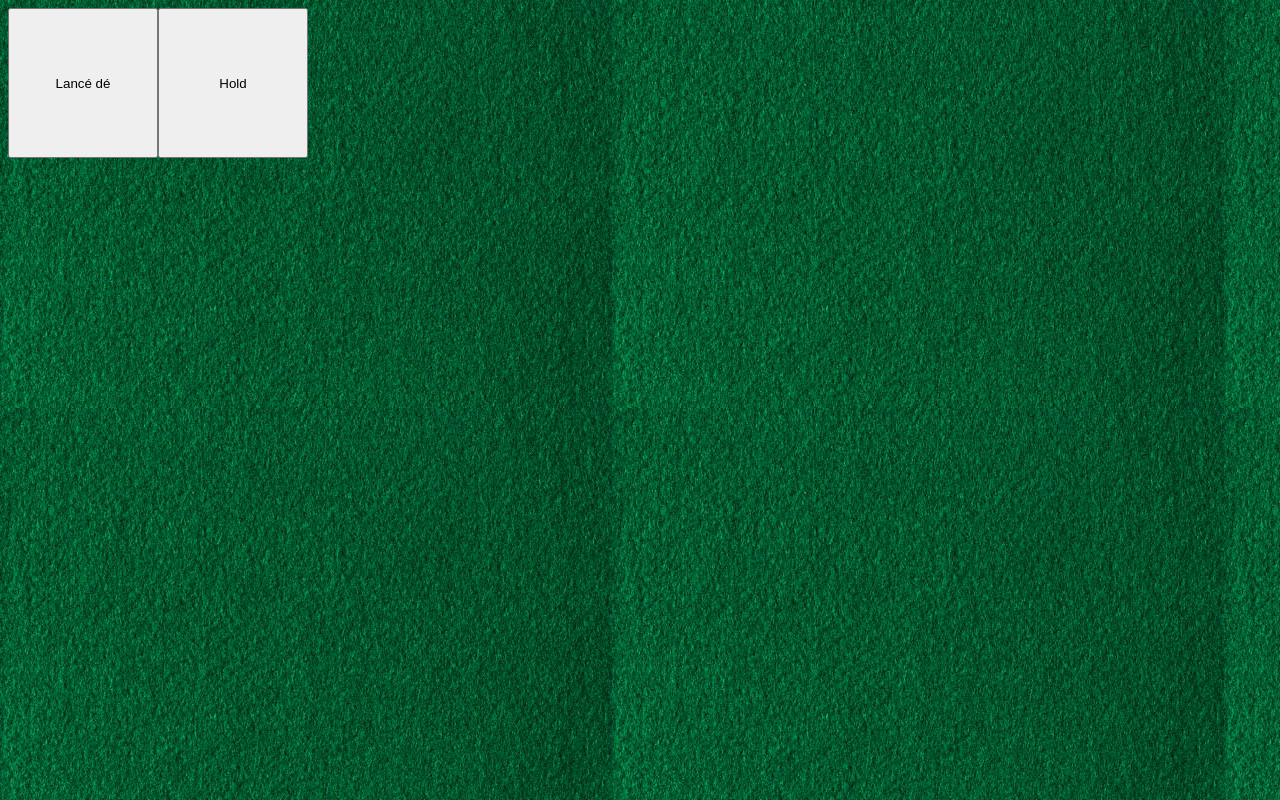
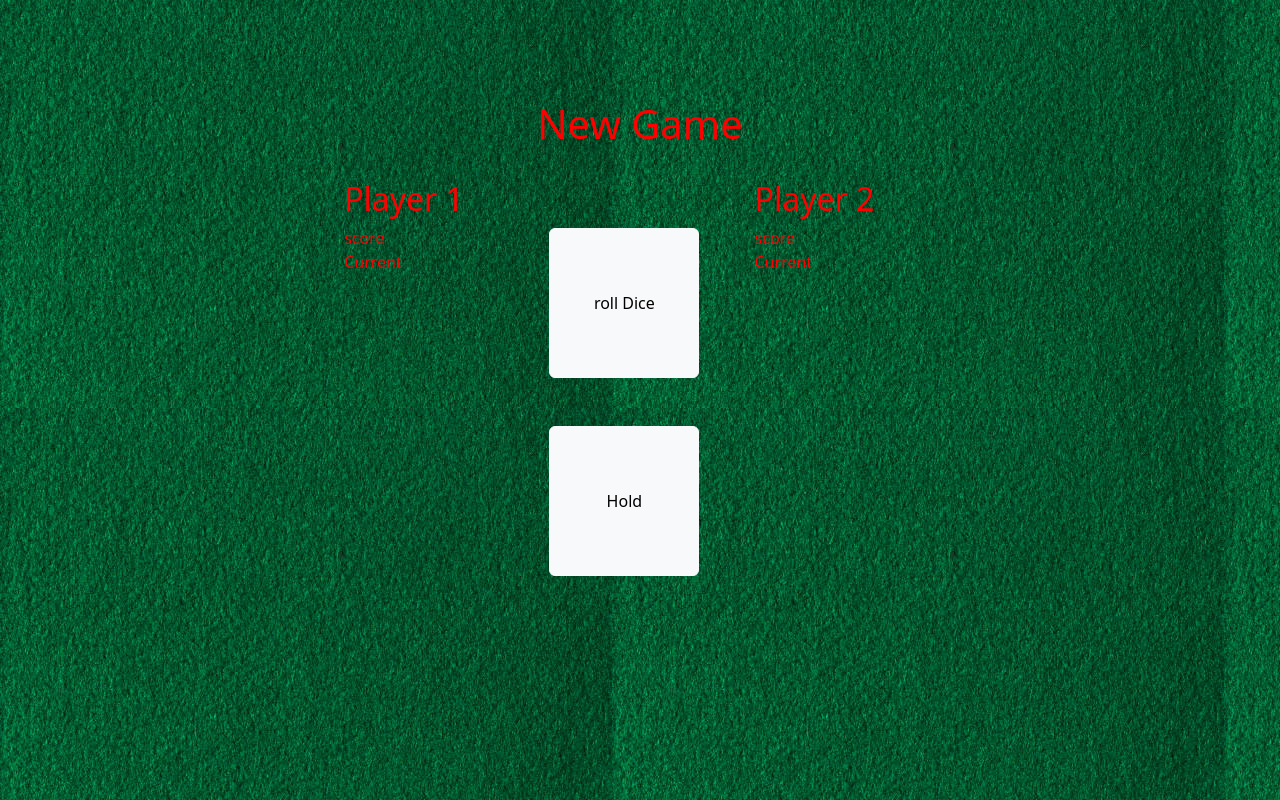
Before and after one commit to diegoply/Jeux-de-d-s-studi, a website: page jeu/index.html in a window 1280 px wide. Shown: the top 800 px of the page. Drawn offline with nearby package versions, Linux system fonts and the light colour scheme.

Commit message:
mise-en-page-1

```diff
--- a/jeu/index.html
+++ b/jeu/index.html
@@ -3,14 +3,65 @@
 <head>
     <meta charset="UTF-8">
     <meta name="viewport" content="width=device-width, initial-scale=1.0">
+    <link rel="stylesheet" href="./bootstrap/bootstrap.min.css">
     <link rel="stylesheet" href="./style.css">
+
     <title>Document</title>
 </head>
-<body>
+<body class="container  d-flex justify-content-around">
+    <div class="row newGameLargeur">
+    <header class="container">
+        <div class="row ">
+             <div class="col-12 d-flex justify-content-center">
 
-    <button id="lancerDés">Lancé dé</button>
-    <div id="imageDés"></div>
-    <button id="buttonHold">Hold</button>
+                <h1>New Game</h1>
+
+            </div>
+        </div>
+    </header>
+
+    <main class="container">
+       <div class="row">
+        <div class="col-12 d-flex justify-content-center">
+            <div class="row">
+            <section class="col-4 ">
+                <h2>Player 1</h2>
+                <div>
+                    score
+                </div>
+                <div>
+                    Current
+                </div>
+
+            </section>
+            <section class="col-4 ">
+
+                <div id="imageDés"  ></div>
+                <button id="lancerDés"   type="button" class="btn btn-light buttonSize mt-5 " >roll Dice</button>
+                <button id="buttonHold"  type="button" class="btn btn-light buttonSize mt-5" >Hold</button>
+
+            </section>
+
+            <section class="col-4 ">
+                <h2>Player 2</h2>
+                <div>
+                    score
+                </div>
+                <div>
+                    Current
+                </div>
+
+            </section>
+       </div>
+    </div>
+</div>
+    </main>
+
+</div>
+
+
+
+
 
 
 
@@ -21,6 +72,7 @@
 
 
     <script src="../node_modules/jquery/dist/jquery.min.js"></script>
+    <script src="./bootstrap/bootstrap.bundle.min.js"></script>
     <script src="./script.js"></script>
 </body>
 </html>
--- a/jeu/script.js
+++ b/jeu/script.js
@@ -23,6 +23,7 @@ $('#lancerDés').on('click',function(){
 
 
                 $('#imageDés').html(`<img src="./image/Dés 1.png">`);
+
                 console.log("num dé " + numDes);
         }
 
--- a/jeu/style.css
+++ b/jeu/style.css
@@ -1,8 +1,14 @@
 body{
    background-image: url("./image/tapis\ de\ jeu.jpg");
-   height: 1200px;
+
+    color: red;
    display: flex;
 
+}
+
+.newGameLargeur{
+    margin-top: 100px;
+    height: 500px;
 }
 
 #lancerDés{
@@ -10,13 +16,13 @@ body{
     height:150px;
 }
 
-#imageDés{
-    flex-direction: column;
-    justify-content: center;
-    align-items: center;
-}
+
 
 #buttonHold{
     width: 150px;
     height:150px;
 }
+
+.buttonSize{
+    height: 100px;
+}
```
Also changed, not shown: jeu/bootstrap/bootstrap.bundle.min.js (added), jeu/bootstrap/bootstrap.min.css (added).
